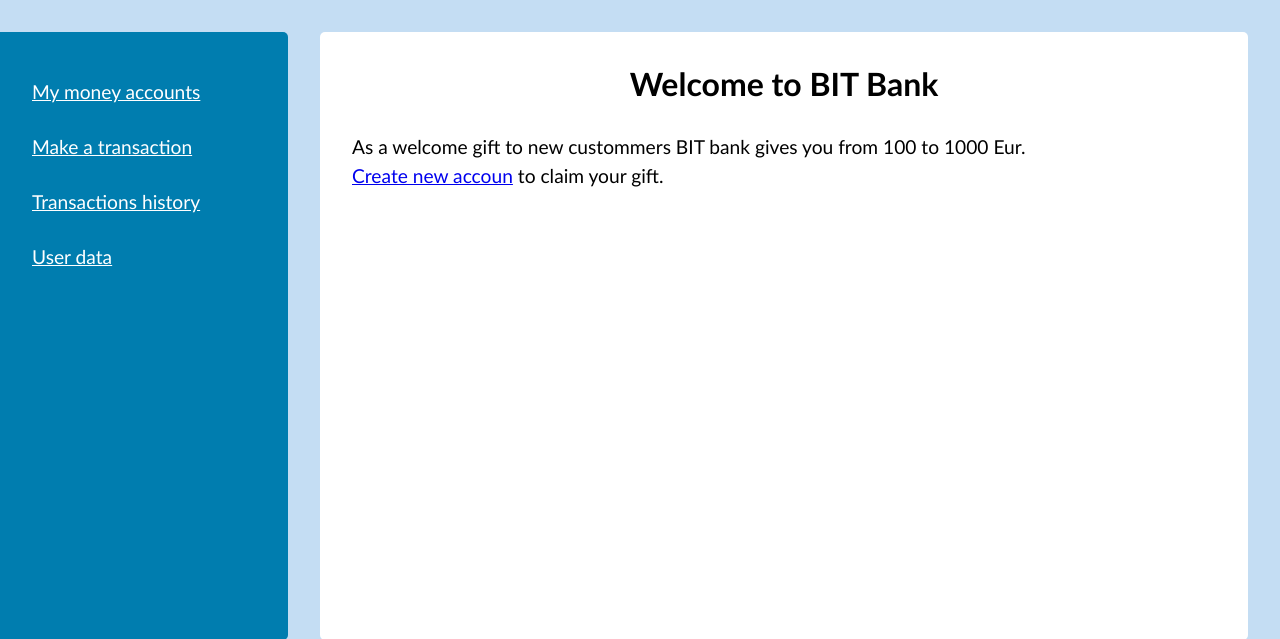
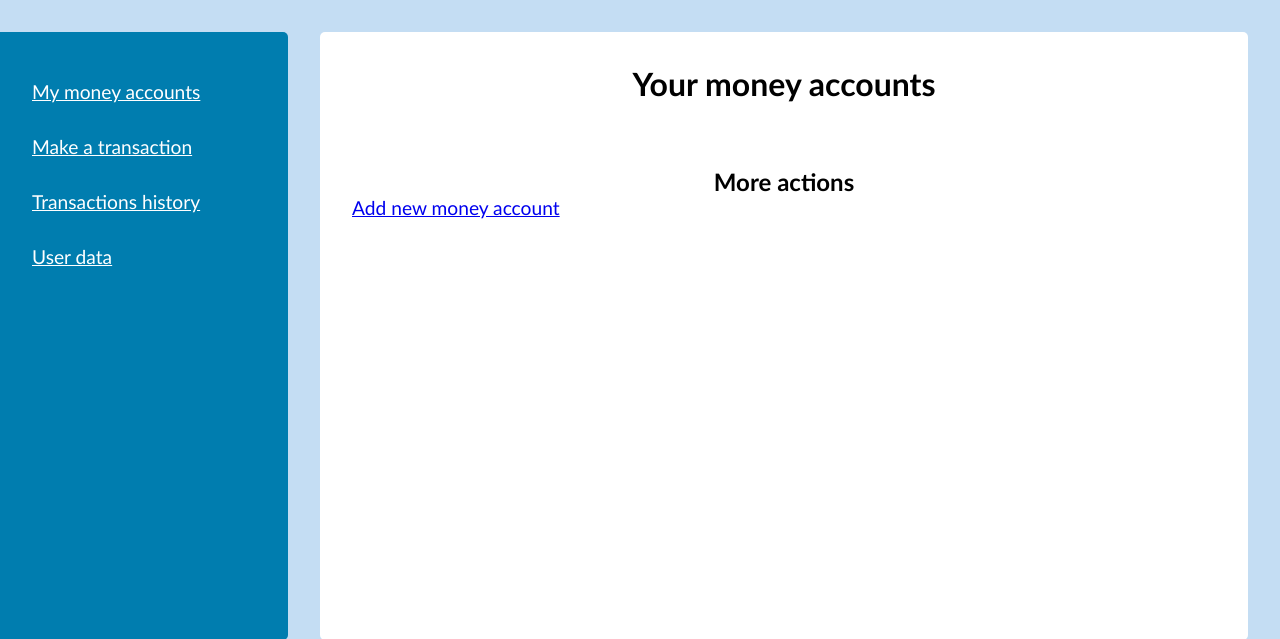
Before and after one commit to madrakas/bit_11_01_hw_bank_v1, a PHP site: page /bank/index.php?p=accountsview in a window 1280 px wide. Shown: the part 64-703 px from the top of the page. Run offline with PHP 8.4, Linux system fonts and the light colour scheme; the visitor is signed in with stand-in values (Sample User, id 1).

Commit message:
Money account review section

```diff
--- a/css/main.css
+++ b/css/main.css
@@ -20,6 +20,7 @@ h1 {
 
 h2, h3{
     text-align: left;
+    margin-top: 2rem;
 }
 
 p{
@@ -248,3 +249,18 @@ button
     cursor: pointer;
 
  }
+
+ /* Accounts view  */
+.acc_row{
+    display: flex;
+    width: 100%;
+    align-items: flex-start;
+    flex-direction: row;
+    padding: 1rem;
+    margin: 0.5rem 0;
+    font-size: 2rem;
+    gap: 2rem;
+    background-color: rgb(255, 248, 203);
+    font-style: italic;
+    border-bottom: 6px solid rgb(182, 157, 0);;
+}
--- a/parts/content.php
+++ b/parts/content.php
@@ -5,7 +5,7 @@ if (isset($_SESSION['login']) && ($_SESSION['login'] === '1' )){
     ?>
     <div class="left-menu">
         <ul>
-            <li><a href="#">My money accounts</a></li>
+            <li><a href="index.php?p=accountsview">My money accounts</a></li>
             <li><a href="#">Make a transaction</a></li>
             <li><a href="#">Transactions history</a></li>
             <li><a href="index.php?p=userview">User data</a></li>
@@ -36,6 +36,9 @@ switch ($page) {
     case 'userchangepw':
         require(__DIR__ . '/../sections/userchangepw.php');
         break;
+    case 'accountsview':
+        require(__DIR__ . '/../sections/accountsview.php');
+        break;
     default:
         //consider if user is loged in when redirecting
         require(__DIR__ . '/../sections/main.php');
--- /dev/null
+++ b/sections/accountsview.php
@@ -0,0 +1,29 @@
+<?php if (isset($_SESSION['login']) && ($_SESSION['login'] === '1' )){
+        $accounts = unserialize(file_get_contents(__DIR__ . '/../data/accounts.ser'));
+        $accounts = array_filter($accounts, fn($account) => ($account['uid'] === $_SESSION['uid']));
+    } else {
+        header("HTTP/1.1 401 Unauthorized");
+    die;
+}?>
+
+
+<h1>Your money accounts</h1>
+
+    <?php
+        $i = 0;
+        foreach($accounts as $account){
+
+            ?>
+            <div class="acc_row">
+                <div class="acc_ln"><?= ++$i?>.</div>
+                <div class="acc_iban"><?= $account['iban']?></div>
+                <div class="acc_amouont"><?= $account['amount']?></div>
+                <div class="acc_curr"><?= $account['currency']?></div>
+                <div class="acc_del"><a href="index.php?p=delacc&acc=<?= $account['id']?>">Delete</a></div>
+            </div>
+            <?php
+        }
+    ?>
+
+    <h2>More actions</h2>
+    <p><a href="index.php?p=addacc">Add new money account</a></p>
--- a/sections/main.php
+++ b/sections/main.php
@@ -1,3 +1,3 @@
 <h1>Welcome to BIT Bank</h1>
-<p>As a welcome gift to new custommers BIT bank gives you from 100 to 1000 Eur. </p>
+<p>As a welcome gift for the new custommers BIT bank gives them from 100 to 1000 Eur. </p>
 <p><a href="index.php?p=signup">Create new accoun</a> to claim your gift.</p>
```
Also changed, not shown: 3 other files.
